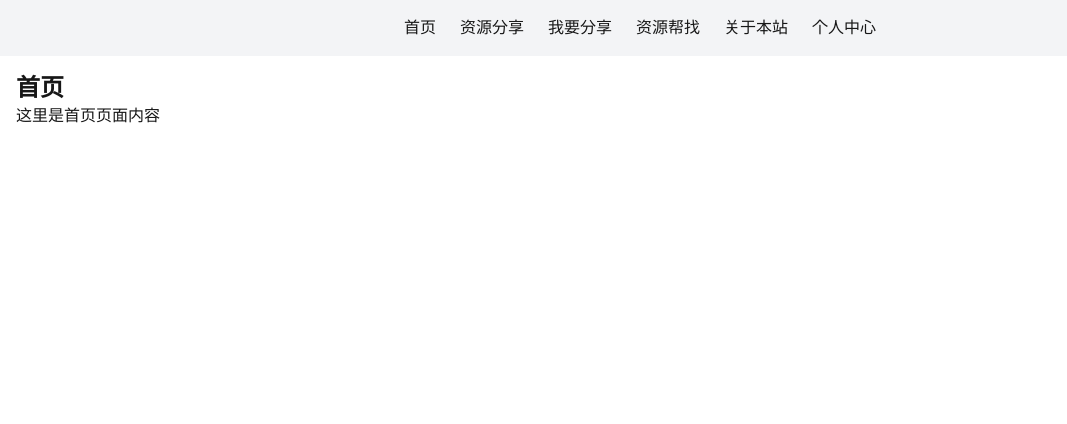
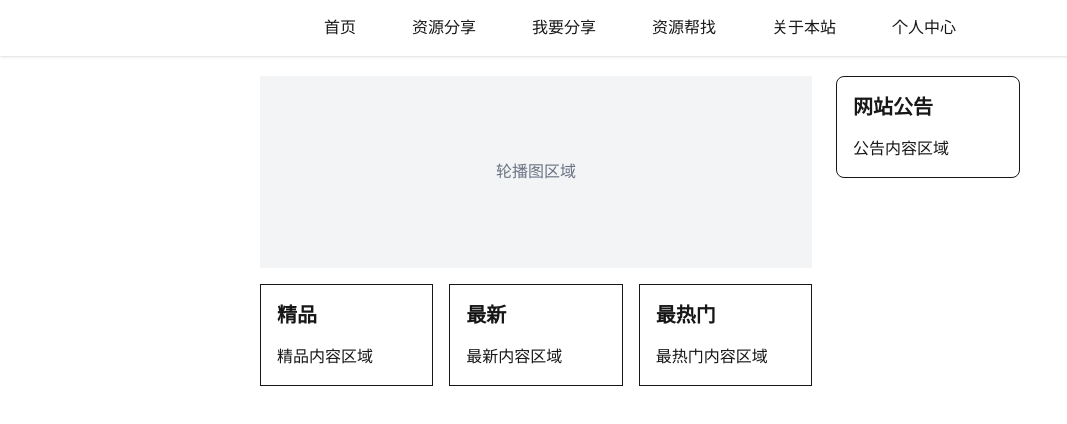
Before and after one commit to FunnyPuppet/resource-share, a Next.js app: page / in a window 1280 px wide. Shown: the top 424 px of the page, without its empty margins (0-1067 px from the left). Built offline with nearby package versions, Linux system fonts and the light colour scheme.

Commit message:
2025-06-04 update

```diff
--- /dev/null
+++ b/src/app/components/Navigation.tsx
@@ -0,0 +1,49 @@
+"use client";
+
+import { useState } from "react";
+
+export default function Navigation() {
+  const [isOpen, setIsOpen] = useState(false);
+
+  return (
+    <>
+      <nav className="bg-white w-full shadow-sm">
+        <div className="flex justify-end items-center p-4 md:hidden">
+          <button
+            onClick={() => setIsOpen(!isOpen)}
+            className="text-gray-700 focus:outline-none"
+          >
+            <svg className="w-6 h-6" fill="none" stroke="currentColor" viewBox="0 0 24 24">
+              <path strokeLinecap="round" strokeWidth={2} d="M4 6h16M4 12h16M4 18h16" />
+            </svg>
+          </button>
+        </div>
+        <div className={`${isOpen ? 'block' : 'hidden'} md:flex md:justify-center md:gap-6 md:p-4`}>
+          <a href="/" className="block py-2 px-4 md:py-0">首页</a>
+          <a href="/resource" className="block py-2 px-4 md:py-0">资源分享</a>
+          <a href="/share" className="block py-2 px-4 md:py-0">我要分享</a>
+          <a href="/help" className="block py-2 px-4 md:py-0">资源帮找</a>
+          <a href="/about" className="block py-2 px-4 md:py-0">关于本站</a>
+          <a href="/profile" className="block py-2 px-4 md:py-0">个人中心</a>
+        </div>
+      </nav>
+      {isOpen && (
+        <div className="fixed inset-0 bg-gray-200 bg-opacity-30 z-50 md:hidden"
+             onClick={() => setIsOpen(false)}>
+        </div>
+      )}
+      <div className={`fixed top-0 left-0 w-64 h-full bg-white shadow-lg z-50 transform
+                      ${isOpen ? 'translate-x-0' : '-translate-x-full'}
+                      transition-transform duration-300 ease-in-out md:hidden`}>
+        <div className="flex flex-col p-4 space-y-4">
+          <a href="/" className="py-2 px-4" onClick={() => setIsOpen(false)}>首页</a>
+          <a href="/resource" className="py-2 px-4" onClick={() => setIsOpen(false)}>资源分享</a>
+          <a href="/share" className="py-2 px-4" onClick={() => setIsOpen(false)}>我要分享</a>
+          <a href="/help" className="py-2 px-4" onClick={() => setIsOpen(false)}>资源帮找</a>
+          <a href="/about" className="py-2 px-4" onClick={() => setIsOpen(false)}>关于本站</a>
+          <a href="/profile" className="py-2 px-4" onClick={() => setIsOpen(false)}>个人中心</a>
+        </div>
+      </div>
+    </>
+  );
+}
--- a/src/app/layout.tsx
+++ b/src/app/layout.tsx
@@ -1,6 +1,7 @@
 import type { Metadata } from "next";
 import { Geist, Geist_Mono } from "next/font/google";
 import "./globals.css";
+import Navigation from "./components/Navigation";
 
 const geistSans = Geist({
   variable: "--font-geist-sans",
@@ -25,17 +26,12 @@ export default function RootLayout({
   return (
     <html lang="en">
       <body
-        className={`${geistSans.variable} ${geistMono.variable} antialiased`}
+        className={`${geistSans.variable} ${geistMono.variable} antialiased bg-gray-100`}
       >
-        <nav className="flex justify-center gap-6 p-4 bg-gray-100">
-          <a href="/">首页</a>
-          <a href="/resource">资源分享</a>
-          <a href="/share">我要分享</a>
-          <a href="/help">资源帮找</a>
-          <a href="/about">关于本站</a>
-          <a href="/profile">个人中心</a>
-        </nav>
-        {children}
+        <Navigation />
+        <div className="pt-4 mx-auto w-full max-w-full md:max-w-[80%] xl:max-w-[60%]">
+          {children}
+        </div>
       </body>
     </html>
   );
--- a/src/app/page.tsx
+++ b/src/app/page.tsx
@@ -2,9 +2,41 @@ import Image from "next/image";
 
 export default function Home() {
   return (
-    <main className="p-4">
-      <h1 className="text-2xl font-bold">首页</h1>
-      <p>这里是首页页面内容</p>
+    <main className="p-1">
+      <div className="flex flex-col md:flex-row gap-6">
+        <div className="w-full md:w-3/4 space-y-4">
+          {/* Carousel Section */}
+          <div className="relative w-full h-48 overflow-hidden bg-gray-100">
+            <div className="absolute inset-0 flex items-center justify-center">
+              <p className="text-gray-500">轮播图区域</p>
+            </div>
+          </div>
+
+          <div className="flex flex-col md:flex-row gap-4">
+            <section className="p-4 border flex-1">
+              <p className="text-xl font-semibold mb-4">精品</p>
+              <p>精品内容区域</p>
+            </section>
+
+            <section className="p-4 border flex-1">
+              <p className="text-xl font-semibold mb-4">最新</p>
+              <p>最新内容区域</p>
+            </section>
+
+            <section className="p-4 border flex-1">
+              <p className="text-xl font-semibold mb-4">最热门</p>
+              <p>最热门内容区域</p>
+            </section>
+          </div>
+        </div>
+
+        <div className="w-full md:w-1/4">
+          <section className="p-4 border rounded-lg">
+            <h2 className="text-xl font-semibold mb-4">网站公告</h2>
+            <p>公告内容区域</p>
+          </section>
+        </div>
+      </div>
     </main>
   );
 }
```
Also changed, not shown: package.json (+6 -4 lines), 1 other file (tests, documents, lock files or other folders).
